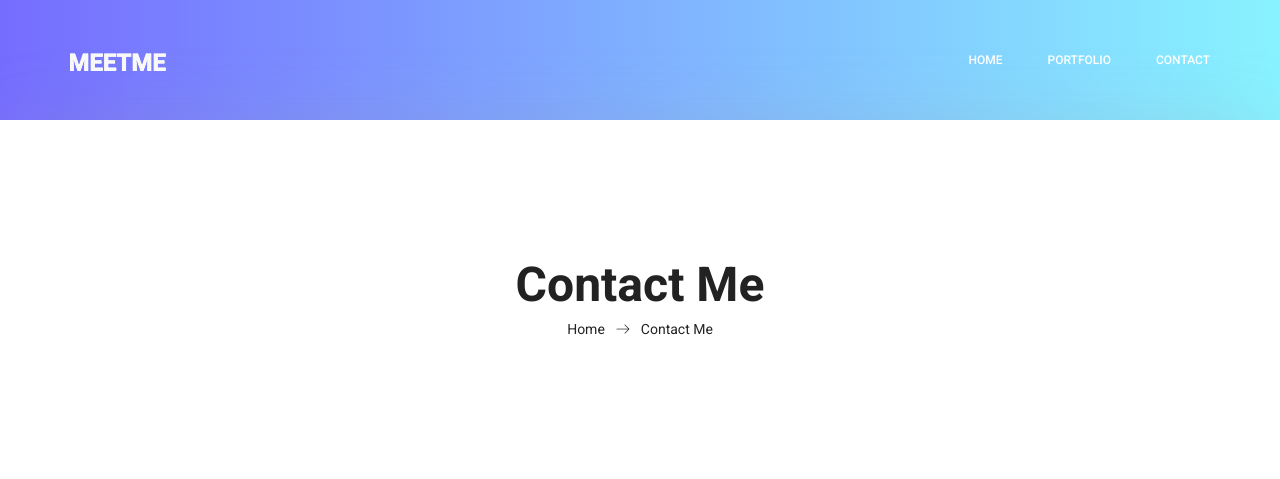
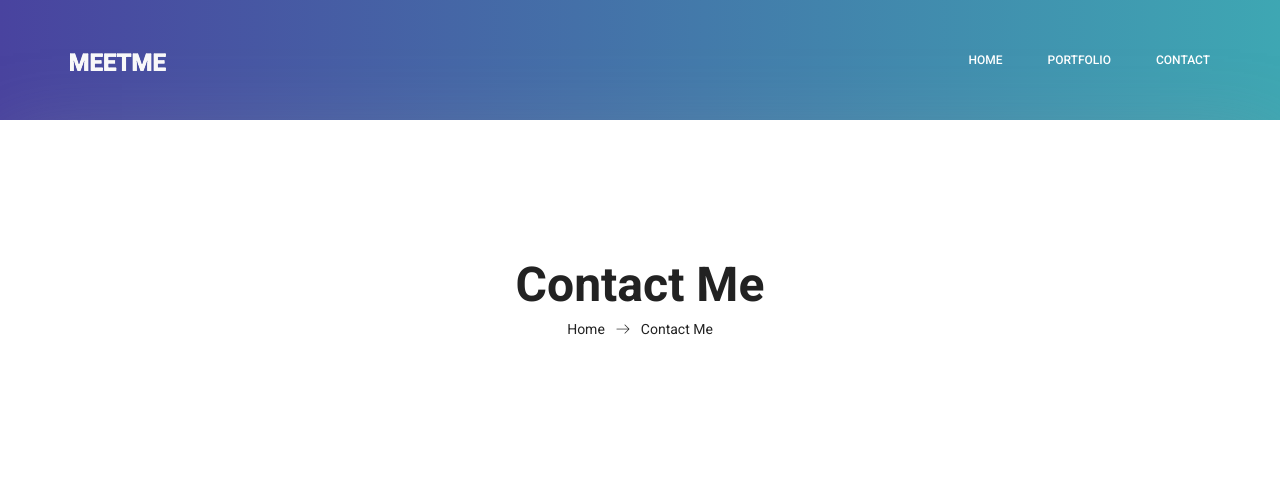
Before and after one commit to habib45/resume, a PHP site: page /contact.html in a window 1280 px wide. Shown: the top 479 px of the page. Run offline with PHP 8.4, Linux system fonts and the light colour scheme; some libraries are stand-ins or nearby versions.

Commit message:
Update style.css

```diff
--- a/css/style.css
+++ b/css/style.css
@@ -378,9 +378,9 @@ button:focus {
   position: relative;
   z-index: 1;
   min-height: 350px;
-  background-image: -moz-linear-gradient(0deg, #766dff 0%, #88f3ff 100%);
-  background-image: -webkit-linear-gradient(0deg, #766dff 0%, #88f3ff 100%);
-  background-image: -ms-linear-gradient(0deg, #766dff 0%, #88f3ff 100%);
+  background-image: -moz-linear-gradient(0deg, #49439f 0%, #3ea7b3 100%);
+  background-image: -webkit-linear-gradient(0deg, #49439f 0%, #3ea7b3 100%);
+  background-image: -ms-linear-gradient(0deg, #49439f 0%, #3ea7b3 100%);
   margin-bottom: 120px; }
   .banner_area .box_1620 {
     background: #fff;
```
